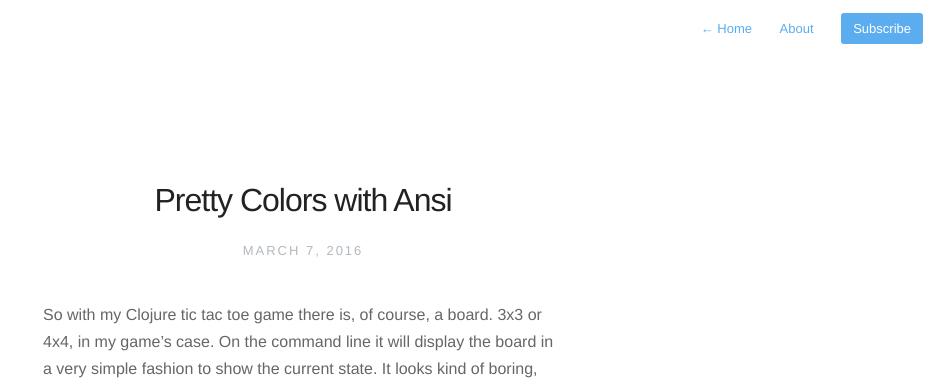
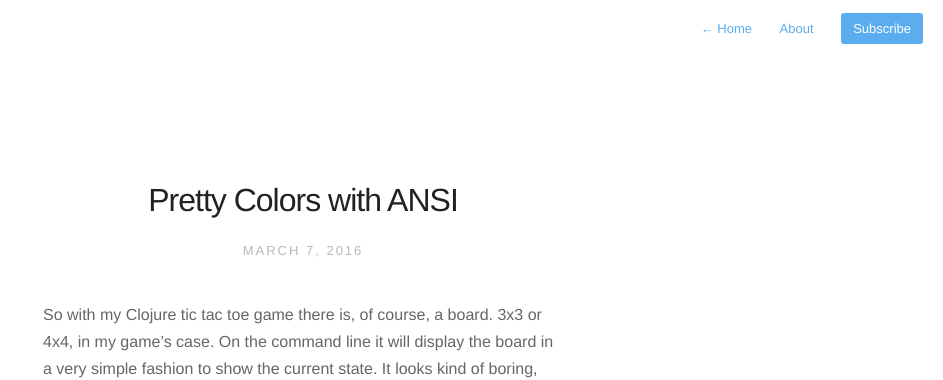
Before and after one commit to ssunday/ssunday.github.io, a Jekyll site: the page built from _posts/2016-3-7-pretty-colors.markdown, in a window 1280 px wide and 900 px high. Shown: the top 380 px of the window, without its empty margins (337-1280 px from the left). Built offline with Jekyll 4.4.1, drawn with Linux system fonts in a browser that asks for light colours; nearby versions of some CDN libraries.

Commit message:
Capitalization Fix

```diff
--- a/_posts/2016-3-7-pretty-colors.markdown
+++ b/_posts/2016-3-7-pretty-colors.markdown
@@ -1,5 +1,5 @@
 ---
-title: Pretty Colors with Ansi
+title: Pretty Colors with ANSI
 description: Colorizing output in Clojure
 date: 7/3/2016
 ---
```
